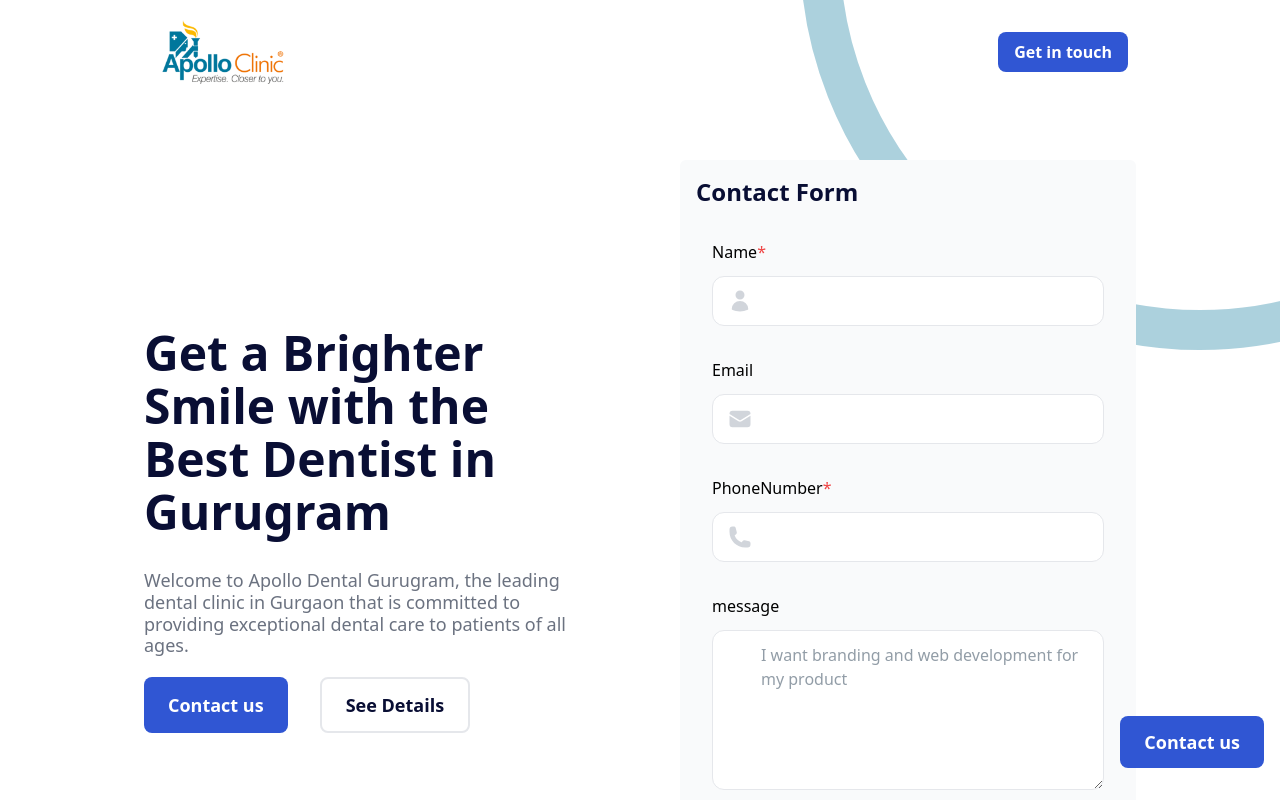
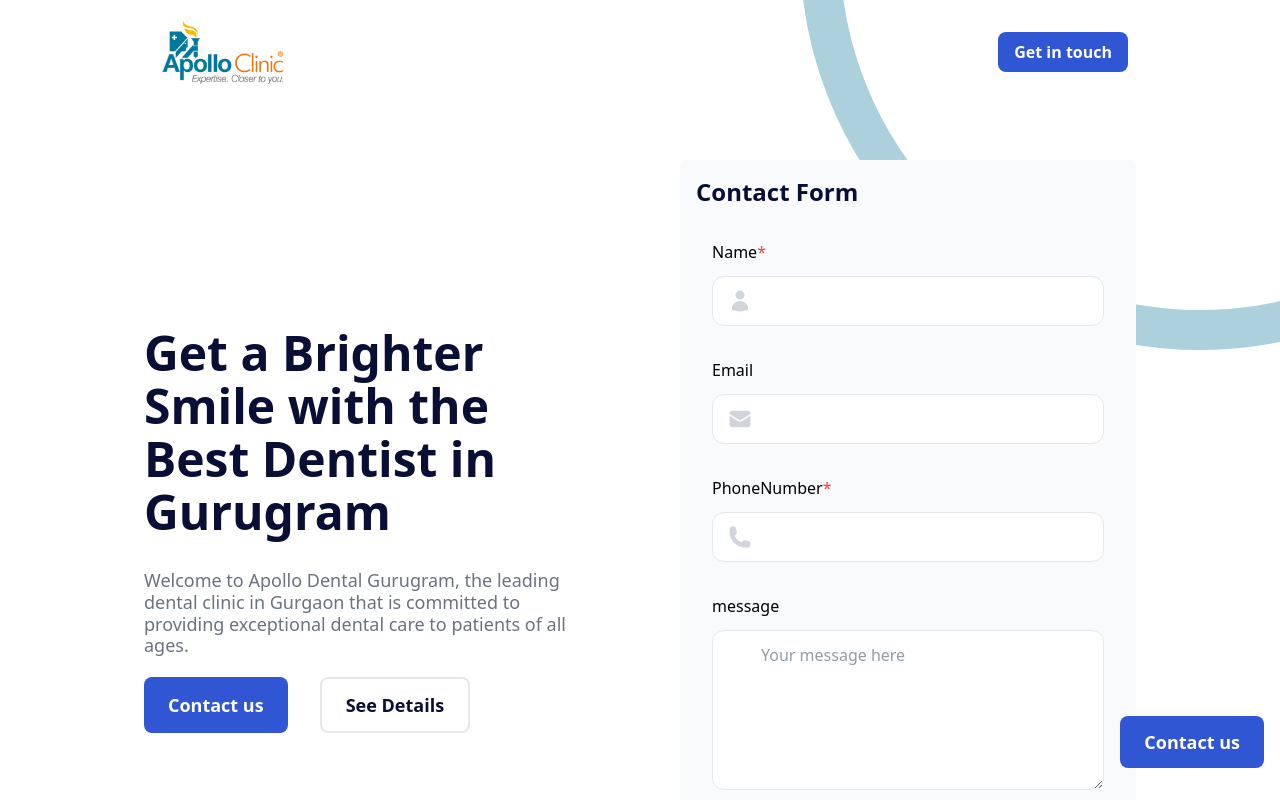
Before and after one commit to codezuma/apollo-hospital, a Next.js app: page / in a window 1280 px wide. Built offline with nearby package versions, Linux system fonts and the light colour scheme.

Commit message:
feat: update message:git o

```diff
--- a/src/components/ContactForm.tsx
+++ b/src/components/ContactForm.tsx
@@ -34,7 +34,7 @@ const router = useRouter();
       toast.success('Form Submitted');
       router.push("/thank-you");
     } catch (error) {
-      toast('Error Acuured Please Try Again',{position:'top-center'});
+      toast('Error Acuured Please Try Again', { position: 'top-center' });
 
     }
   };
@@ -47,12 +47,12 @@ return (
     <>
       <div className={`container-main w-full flex justify-start items-center`} >
         <Toaster></Toaster>
-        <form ref={formRef} className="w-full md:w-3/4" onSubmit={(e:FormEvent<HTMLFormElement>)=>sendMail(e)}  >
+        <form ref={formRef} className="w-full md:w-3/4" onSubmit={(e: FormEvent<HTMLFormElement>) => sendMail(e)}  >
           <h2 className="text-primary text-2xl font-semibold mb-8">Contact Form</h2>
           <InputField required={true} onChange={(event: ChangeEvent<HTMLInputElement>) => { handleChange(event) }} name={"name"} placeholder="John" Icon={UserIcon} type={"text"}></InputField>
           <InputField required={false} onChange={(event: ChangeEvent<HTMLInputElement>) => { handleChange(event) }} name={"email"} placeholder="johndoe@hello.com" Icon={EnvelopeIcon} type={"email"}></InputField>
           <InputField required={true} onChange={(event: ChangeEvent<HTMLInputElement>) => { handleChange(event) }} name={"phoneNumber"} placeholder="+91 856 547 4555" Icon={PhoneIcon} type={"tel"}></InputField>
-          <TextArea onChange={(event: ChangeEvent<HTMLTextAreaElement>) => { handleChange(event) }} name={"message"} placeholder="I want branding and web development for my product" type={"email"} ></TextArea>
+          <TextArea onChange={(event: ChangeEvent<HTMLTextAreaElement>) => { handleChange(event) }} name={"message"} placeholder="Your message here" type={"email"} ></TextArea>
           <button onClick={(e) => e.stopPropagation()} className="btn-primary w-fit flex gap-2 items-center btn-base ml-12 md:ml-0"> Submit <PaperAirplaneIcon className="w-6"></PaperAirplaneIcon> </button>
         </form>
       </div>
--- a/src/components/contactFormSmall.tsx
+++ b/src/components/contactFormSmall.tsx
@@ -34,7 +34,7 @@ export default function ContactFormSmall(props: any) {
       toast.success('Form Submitted');
       router.push("/thank-you");
     } catch (error) {
-      toast('Error Acuured Please Try Again',{position:'top-center'});
+      toast('Error Acuured Please Try Again', { position: 'top-center' });
 
     }
   };
@@ -47,12 +47,12 @@ return (
     <>
       <div className={` w-full flex justify-start items-center`} >
         <Toaster></Toaster>
-        <form ref={formRef} className="w-full flex-col flex" onSubmit={(e:FormEvent<HTMLFormElement>)=>sendMail(e)}  >
+        <form ref={formRef} className="w-full flex-col flex" onSubmit={(e: FormEvent<HTMLFormElement>) => sendMail(e)}  >
           <h2 className="text-primary text-2xl font-semibold mb-8">Contact Form</h2>
           <InputField required={true} onChange={(event: ChangeEvent<HTMLInputElement>) => { handleChange(event) }} name={"name"} placeholder="John" Icon={UserIcon} type={"text"}></InputField>
           <InputField required={false} onChange={(event: ChangeEvent<HTMLInputElement>) => { handleChange(event) }} name={"email"} placeholder="johndoe@hello.com" Icon={EnvelopeIcon} type={"email"}></InputField>
           <InputField required={true} onChange={(event: ChangeEvent<HTMLInputElement>) => { handleChange(event) }} name={"phoneNumber"} placeholder="+91 856 547 4555" Icon={PhoneIcon} type={"tel"}></InputField>
-          <TextArea onChange={(event: ChangeEvent<HTMLTextAreaElement>) => { handleChange(event) }} name={"message"} placeholder="I want branding and web development for my product" type={"email"} ></TextArea>
+          <TextArea onChange={(event: ChangeEvent<HTMLTextAreaElement>) => { handleChange(event) }} name={"message"} placeholder="Your message here" type={"email"} ></TextArea>
           <button onClick={(e) => e.stopPropagation()} className="btn-primary w-fit flex gap-2 items-center btn-base ml-12 md:ml-0"> Submit <PaperAirplaneIcon className="w-6"></PaperAirplaneIcon> </button>
         </form>
       </div>
--- a/src/components/elements/modal/ModalForm.tsx
+++ b/src/components/elements/modal/ModalForm.tsx
@@ -36,7 +36,7 @@ export default function ModalForm(props: any) {
       router.push("/thank-you");
       closeModal();
     } catch (error) {
-      toast.error('Error Accured',{position:'top-center'});
+      toast.error('Error Accured', { position: 'top-center' });
       closeModal();
 
     }
@@ -62,7 +62,7 @@ return (
             <InputField required={true} onChange={(event: ChangeEvent<HTMLInputElement>) => { handleChange(event) }} name={"name"} placeholder="John" Icon={UserIcon} type={"text"}></InputField>
             <InputField required={false} onChange={(event: ChangeEvent<HTMLInputElement>) => { handleChange(event) }} name={"email"} placeholder="johndoe@hello.com" Icon={EnvelopeIcon} type={"email"}></InputField>
             <InputField required={true} onChange={(event: ChangeEvent<HTMLInputElement>) => { handleChange(event) }} name={"phoneNumber"} placeholder="+91 856 547 4555" Icon={PhoneIcon} type={"tel"}></InputField>
-          <TextArea onChange={(event: ChangeEvent<HTMLTextAreaElement>) => { handleChange(event) }} name={"message"} placeholder="I want branding and web development for my product" type={"email"} ></TextArea>
+            <TextArea onChange={(event: ChangeEvent<HTMLTextAreaElement>) => { handleChange(event) }} name={"message"} placeholder="Your message here" type={"email"} ></TextArea>
             <button onClick={(e) => e.stopPropagation()} className="btn-primary w-fit flex gap-2 items-center btn-base ml-12 md:ml-0"> Submit <PaperAirplaneIcon className="w-6"></PaperAirplaneIcon> </button>
             {/*           <input type={"submit"}  value={"Send Request"} className="btn-primary w-fit flex gap-2 items-center btn-base ml-12 md:ml-0" />
  */}        </form>
--- a/src/pages/_document.tsx
+++ b/src/pages/_document.tsx
@@ -5,8 +5,6 @@ export default function Document() {
   return (
     <Html lang="en">
       <Head >
-      <Script async src="https://www.googletagmanager.com/gtag/js?id=AW-11108610629" />
-
       </Head>
       <body>
         <Main />
```
Also changed, not shown: src/pages/index.tsx (indentation only). Lines whose indentation alone changed are shown as unchanged.
